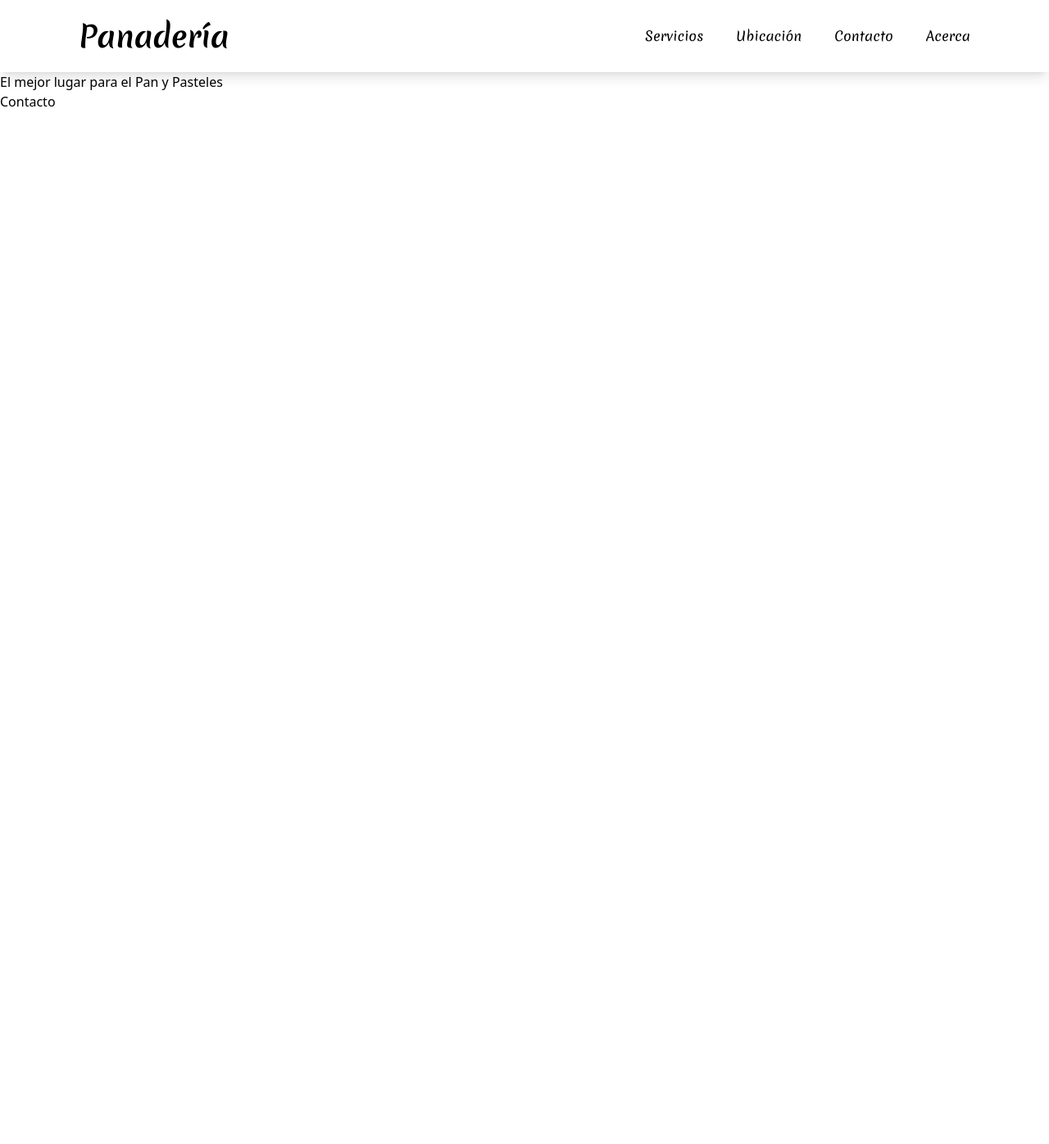
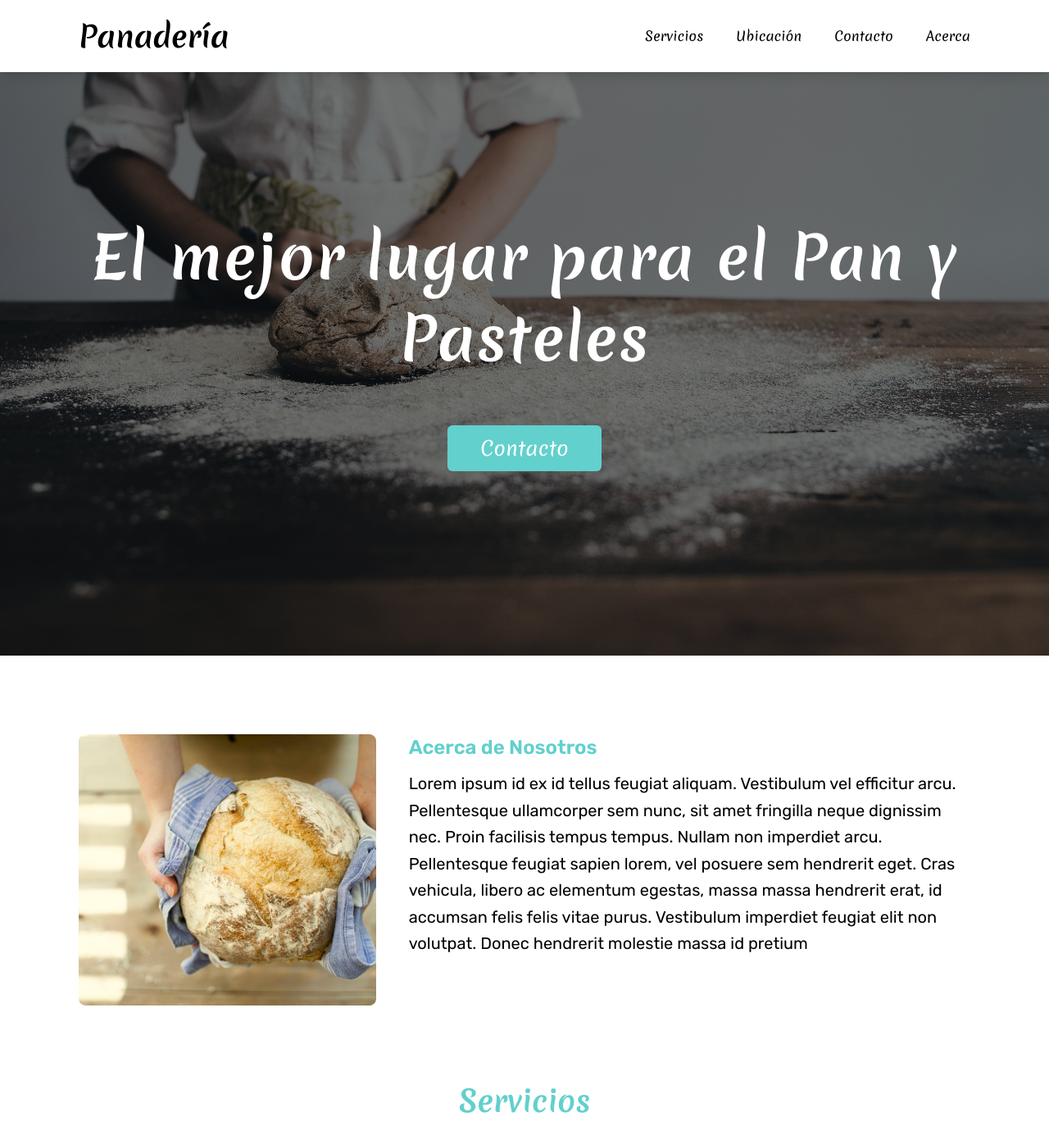
Before and after one commit to DanyRivera/panaderia_vite, a React (Vite) app: page / in a window 1280 px wide. Shown: the top 1396 px of the page at 82% size. Before the commit the page ends 800 px from the top, so only its background shows below. Built offline with nearby package versions, Linux system fonts and the light colour scheme.

Commit message:
Listo el header y la sección de nosotros, emepzando con los servicios

```diff
--- a/src/App.jsx
+++ b/src/App.jsx
@@ -1,10 +1,14 @@
 import Header from "./components/Header";
+import Nosotros from "./components/Nosotros";
+import Servicios from "./components/Servicios";
 
 function App() {
 
   return (
     <>
       <Header />
+      <Nosotros />
+      <Servicios />
     </>
   )
 }
--- a/src/components/Barra.jsx
+++ b/src/components/Barra.jsx
@@ -6,7 +6,7 @@ const Barra = () => {
 
     return (
         <>
-            <div className="flex justify-between items-center px-6 py-6 md:px-24 md:py-6 shadow-lg w-full bg-white">
+            <div className="flex justify-between items-center px-6 py-6 md:px-24 md:py-6 shadow-lg bg-white md:fixed md:z-50 w-full">
                 <h1 className="text-2xl md:text-4xl font-merienda font-bold">Panadería</h1>
                 <nav className="hidden md:flex gap-10 font-merienda">
                     <a className="hover:text-primary cursor-pointer" >Servicios</a>
--- a/src/components/Header.jsx
+++ b/src/components/Header.jsx
@@ -2,13 +2,15 @@ import Barra from "./Barra"
 
 const Header = () => {
     return (
-        <header>
+        <header >
 
             <Barra />
 
-            <div>
-                <h2>El mejor lugar para el Pan y Pasteles</h2>
-                <button>Contacto</button>
+            <div className="bg-image flex flex-col justify-center items-center">
+                <h2 className="font-merienda font-bold text-white z-20 text-5xl text-center px-5 tracking-wide leading-relaxed md:text-7xl md:leading-snug md:mt-10">El mejor lugar para el Pan y Pasteles</h2>
+                <button
+                    className="font-merienda z-20 bg-primary text-white px-6 py-3 mt-14 rounded-md outline-none md:text-2xl md:px-10 md:hover:bg-[#53afac] transition-all"
+                >Contacto</button>
             </div>
 
         </header>
--- /dev/null
+++ b/src/components/Nosotros.jsx
@@ -0,0 +1,16 @@
+
+const Nosotros = () => {
+    return (
+        <section className="flex flex-col md:flex-row md:gap-10 my-14 mx-5 md:mx-24 md:mt-24">
+            <img className="md:w-1/3" src="/img/nosotros.png" alt="Imagen Nosotros" />
+            <div className="-order-1 md:order-1 mb-5">
+                <h3 className="font-rubik font-semibold text-2xl mb-3 text-primary">Acerca de Nosotros</h3>
+                <p className="font-rubik leading-loose md:text-xl md:leading-relaxed">
+                    Lorem ipsum id ex id tellus feugiat aliquam. Vestibulum vel efficitur arcu. Pellentesque ullamcorper sem nunc, sit amet fringilla neque dignissim nec. Proin facilisis tempus tempus. Nullam non imperdiet arcu. Pellentesque feugiat sapien lorem, vel posuere sem hendrerit eget. Cras vehicula, libero ac elementum egestas, massa massa hendrerit erat, id accumsan felis felis vitae purus. Vestibulum imperdiet feugiat elit non volutpat. Donec hendrerit molestie massa id pretium
+                </p>
+            </div>
+        </section>
+    )
+}
+
+export default Nosotros
--- /dev/null
+++ b/src/components/Servicios.jsx
@@ -0,0 +1,10 @@
+
+const Servicios = () => {
+  return (
+    <main className="my-24">
+        <h2 className="font-merienda font-bold text-center text-3xl md:text-4xl text-primary">Servicios</h2>
+    </main>
+  )
+}
+
+export default Servicios
--- a/src/index.css
+++ b/src/index.css
@@ -6,6 +6,34 @@
 
 /* font-family: 'Merienda', cursive;
 font-family: 'Rubik', sans-serif; */
+
+.bg-image {
+    background-image: url(/img/hero.jpg);
+    height: 90vh;
+    background-position: center left;
+    background-repeat: no-repeat;
+    background-size: cover;
+    position: relative;
+    background-attachment: fixed;
+}
+
+@media (min-width: 768px) {
+    .bg-image {
+        height: 100vh;
+        background-position: center center;
+    }
+}
+
+.bg-image::before {
+    content: '';
+    top: 0;
+    left: 0;
+    right: 0;
+    bottom: 0;
+    background-color: rgba(0, 0, 0, .5);
+    position: absolute;
+    /* z-index: -1; */
+}
 
 .animacion {
     animation-name: mostrarMenu;
```
